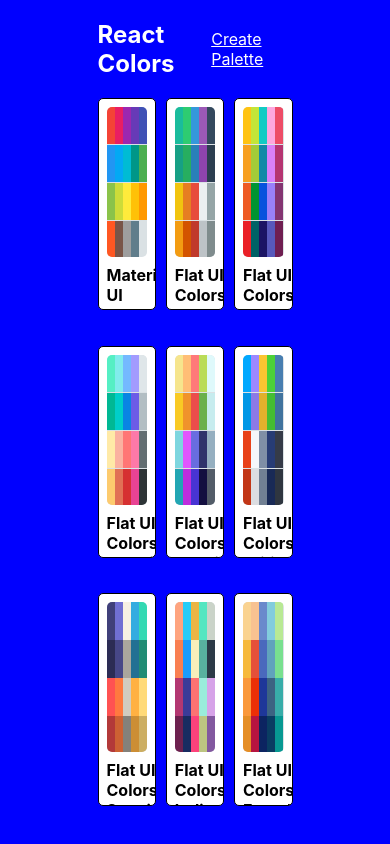
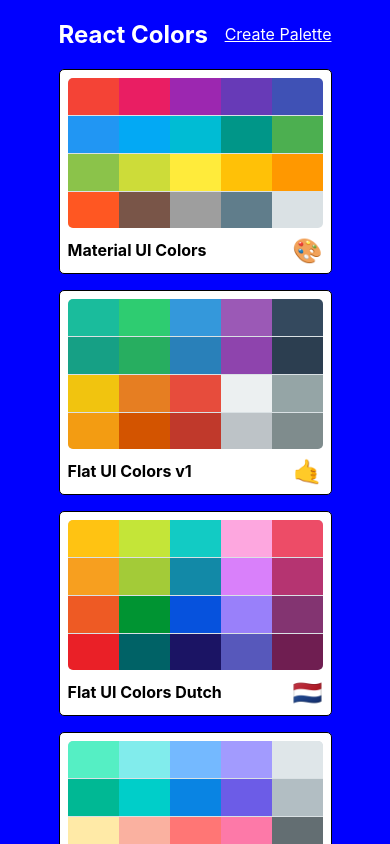
Before and after one commit to mm1544/React-Colors-App, a React (Create React App) app: page / in a window 390 px wide. Shown: the top 844 px of the page. Built offline with nearby package versions, Linux system fonts and the light colour scheme.

Commit message:
Make PaletteList responsive

```diff
--- a/src/styles/PaletteListStyles.js
+++ b/src/styles/PaletteListStyles.js
@@ -1,3 +1,5 @@
+import sizes from './sizes';
+
 export default {
     root: {
         backgroundColor: "blue",
@@ -11,7 +13,14 @@
         display: "flex",
         alignItems: "flex-start",
         flexDirection: "column",
-        flexWrap: "wrap"
+        flexWrap: "wrap",
+        [sizes.down("xl")]: {
+            width: "80%"
+        },
+        [sizes.down("xs")]: {
+            width: "70%"
+        },
+
     },
     nav: {
         display: "flex",
@@ -29,7 +38,16 @@
         width: "100%",
         display: "grid", //using css grid system
         gridTemplateColumns: "repeat(3, 30%)", // 3 items will go across, eachone is 30%
-        gridGap: "5%" // 30%*5%*30%*5%*30%
+        gridGap: "2.5rem",
+        [sizes.down("md")]: {
+            // 2 one palette 0n each row
+            gridTemplateColumns: "repeat(2, 50%)"
+        },
+        [sizes.down("xs")]: {
+            // one palette 0n each row
+            gridTemplateColumns: "repeat(1, 100%)",
+            gridGap: "1rem",
+        }
 
     }
 };
--- a/src/styles/sizes.js
+++ b/src/styles/sizes.js
@@ -23,7 +23,8 @@
             xs: "575.98px",
             sm: "767.98px",
             md: "991.98px",
-            lg: "1199.98px"
+            lg: "1199.98px",
+            xl: "1600px"
         };
         return `@media (max-width: ${sizes[size]})`;
     }
```
